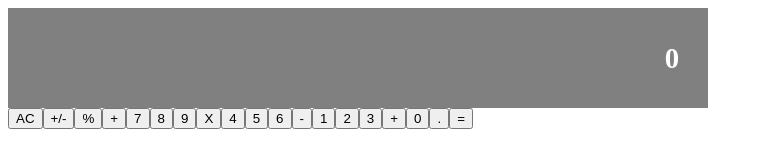
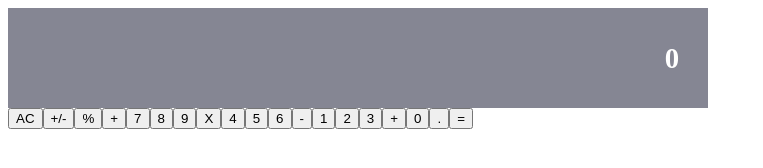
Before and after one commit to mcrd25/react-calculator, a React app: page / in a window 1280 px wide. Shown: the whole page, without its empty margins (0-763 px from the left). Built offline with nearby package versions, Linux system fonts and the light colour scheme.

Commit message:
Updated grey of display

```diff
--- a/src/index.css
+++ b/src/index.css
@@ -9,7 +9,7 @@
 
 .calc-display {
 	box-sizing: border-box;
-	background: grey;
+	background: #858693;
 	height: 100px;
 	color: #fff;
 	font-weight: bold;
```
